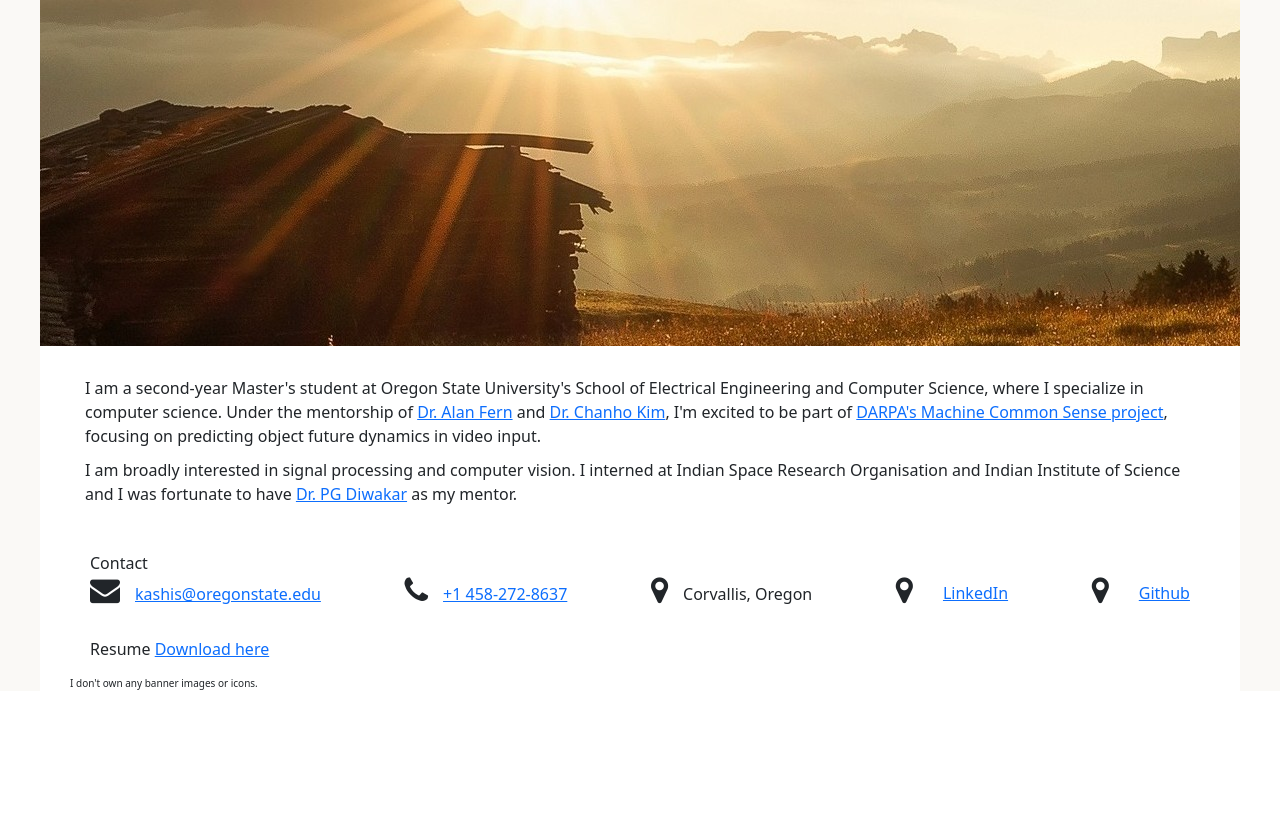
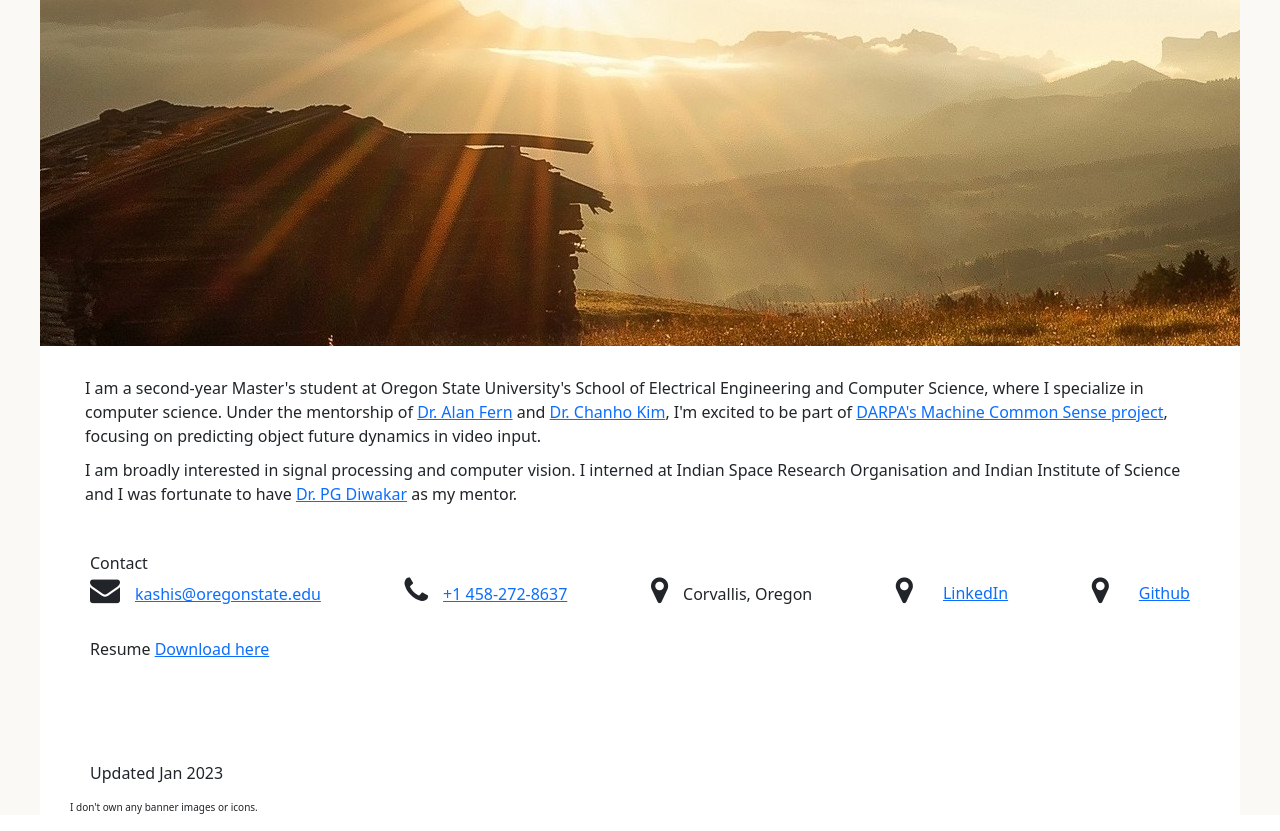
Before and after one commit to ShreyaKashi/ShreyaKashi.github.io, an Angular app: page /home in a window 1280 px wide. Shown: the part 284-1115 px from the top of the page. Before the commit the page ends 991 px from the top, so only its background shows below. Built offline with nearby package versions, Linux system fonts and the light colour scheme.

Commit message:
home reload fix

```diff
--- a/src/app/home/home.component.html
+++ b/src/app/home/home.component.html
@@ -24,8 +24,8 @@
         <a href="assets/resume.pdf">Download here</a>
     </div>
 
-<!--
+
     <section class="imp-info-container projects-section">
-        Projects
-    </section> -->
+        Updated Jan 2023
+    </section>
 </div>
```
Also changed, not shown: 3 other files (tests, documents, lock files or other folders).
